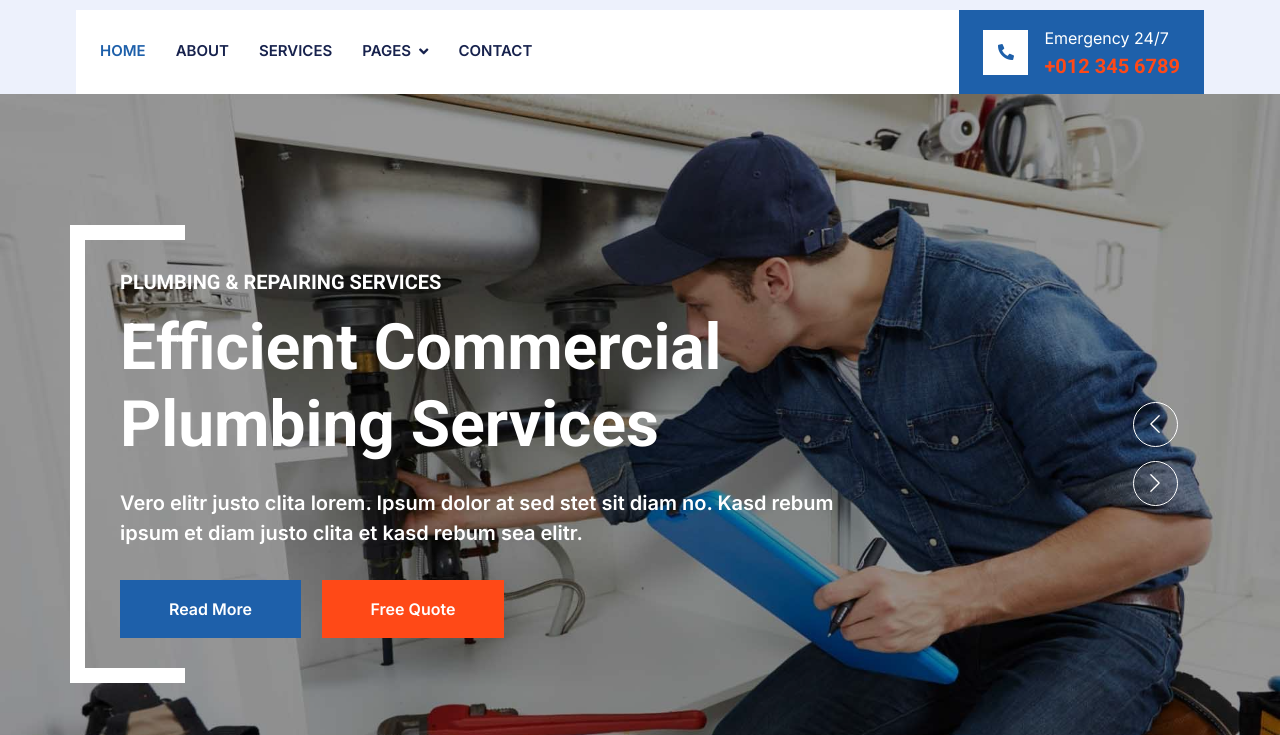
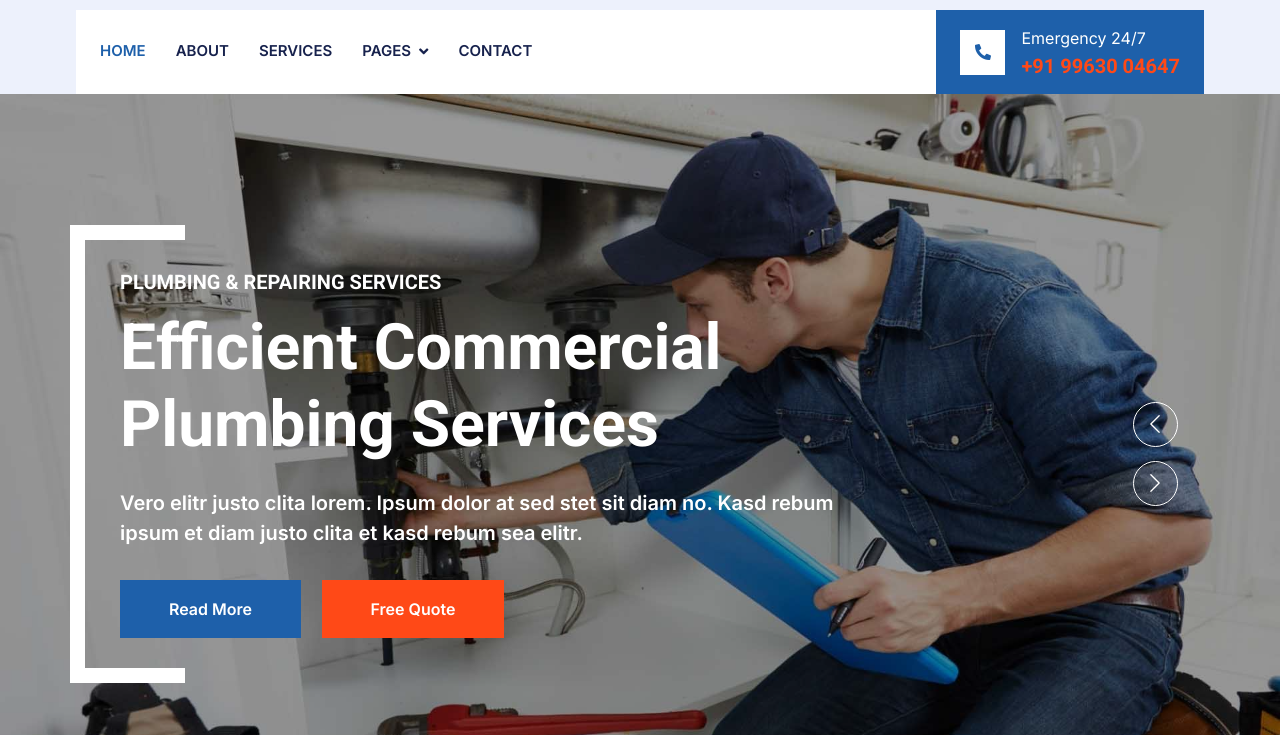
Before and after one commit to mkahsanuddin/apnaplubmer.com, a plain HTML site: page index.html in a window 1280 px wide. Shown: the part 65-800 px from the top of the page. Drawn offline with nearby package versions, Linux system fonts and the light colour scheme.

Commit message:
Add files via upload

```diff
--- a/index.html
+++ b/index.html
@@ -102,7 +102,7 @@
                     </div>
                     <div class="ms-3">
                         <p class="mb-1 text-white">Emergency 24/7</p>
-                        <h5 class="m-0 text-secondary">+012 345 6789</h5>
+                        <h5 class="m-0 text-secondary">+91 99630 04647</h5>
                     </div>
                 </div>
             </div>
```
